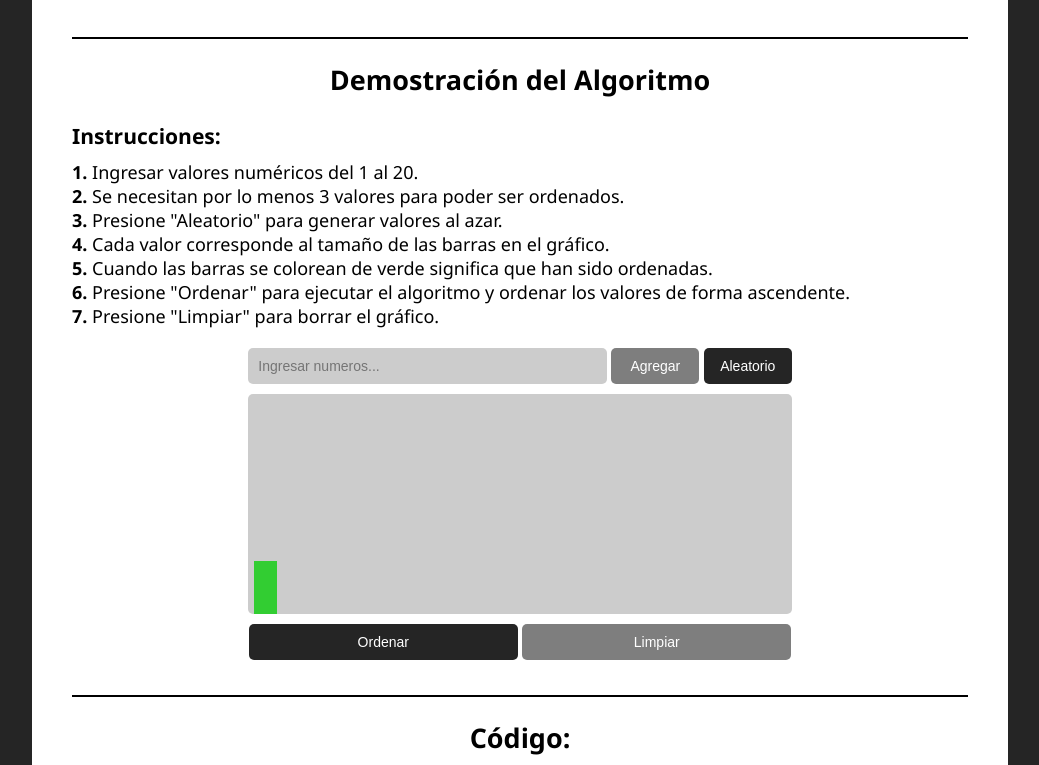
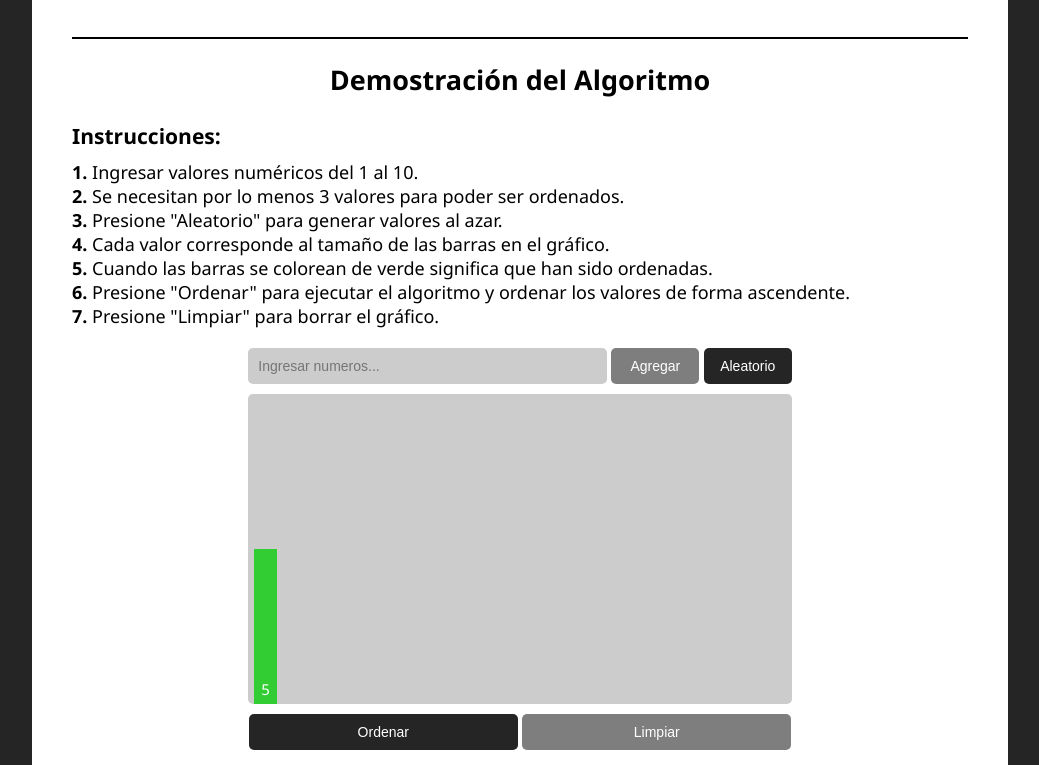
Before and after one commit to AnthonyEMF/AlgoritmosOrdenamiento, a plain HTML site: page menu/mergesort.html in a window 1280 px wide. Both pictures are taken after typing "5" into the empty fields and a click on the button "Agregar". Shown: the part 679-1444 px from the top of the page, without its empty margins (120-1159 px from the left). Drawn offline with Linux system fonts and the light colour scheme.

Commit message:
Mostrar valores de Barras

```diff
--- a/css/burbuja.css
+++ b/css/burbuja.css
@@ -2,7 +2,7 @@
 #visualizacion{
     display: flex;
     align-items: flex-end;
-    height: 220px;
+    height: 310px;
     width: 60%;
     background-color: #ccc;
     border-top: 0;
@@ -15,8 +15,13 @@
 
 /* Estilo para cada barra del grafico */
 .bar{
-    background-color: dodgerblue;
-    width: 51px;
+    width: 50.3px;
     margin: 0 2px;
     transition: height 0.2s;
+    color: white;
+    background-color: dodgerblue;
+    padding-bottom: 5px;
+    display: flex;
+    justify-content: center;
+    align-items: flex-end;
 }
--- a/css/mergesort.css
+++ b/css/mergesort.css
@@ -2,7 +2,7 @@
 #visualizacion{
     display: flex;
     align-items: flex-end;
-    height: 220px;
+    height: 310px;
     width: 60%;
     background-color: #ccc;
     border-top: 0;
@@ -18,4 +18,11 @@
     width: 23.5px;
     margin: 0 2px;
     transition: height 0.2s;
+    font-size: 15px;
+    color: white;
+    background-color: dodgerblue;
+    padding-bottom: 5px;
+    display: flex;
+    justify-content: center;
+    align-items: flex-end;
 }
--- a/js/mergesort.js
+++ b/js/mergesort.js
@@ -1,14 +1,14 @@
 // Cargar todo el DOM
 document.addEventListener('DOMContentLoaded', function(){
     // Eventos
-    btnAgregar.addEventListener('click', () => agregarDato(20, 20));
-    btnRandom.addEventListener('click', () => graficoAleatorio(20, 20));
+    btnAgregar.addEventListener('click', () => agregarDato(20, 10));
+    btnRandom.addEventListener('click', () => graficoAleatorio(20, 10));
     btnOrdenar.addEventListener('click', () => iniciarOrdenamiento(algoritmoMergeSort));
     btnLimpiar.addEventListener('click', () => detenerOrdenamiento(visualizacion, ''));
     // Agregar dato cuando se presione la tecla "Enter"
     inputDatos.addEventListener('keypress', e => {
         if(e.key === "Enter"){
-            agregarDato(20, 20);
+            agregarDato(20, 10);
         }
     });
 });
@@ -81,7 +81,8 @@ function imprimirArreglo(index){
             divBarra.style.backgroundColor = 'dodgerblue'; // Barras desordenadas
         }
 
-        divBarra.style.height = dato * 10.5 + 'px';
+        divBarra.style.height = dato * 30 + 'px';
+        divBarra.textContent = `${dato}`;
         visualizacion.appendChild(divBarra);
     });
 }
--- a/menu/mergesort.html
+++ b/menu/mergesort.html
@@ -45,7 +45,7 @@
             <h2 id="titulo-demostracion">Demostración del Algoritmo</h2>
             <h3>Instrucciones:</h3>
             <p>
-                <b>1.</b> Ingresar valores numéricos del 1 al 20.<br>
+                <b>1.</b> Ingresar valores numéricos del 1 al 10.<br>
                 <b>2.</b> Se necesitan por lo menos 3 valores para poder ser ordenados.<br>
                 <b>3.</b> Presione "Aleatorio" para generar valores al azar.<br>
                 <b>4.</b> Cada valor corresponde al tamaño de las barras en el gráfico.<br>
```
Also changed, not shown: js/burbuja.js (+6 -5 lines), menu/burbuja.html (+1 -1 lines).
